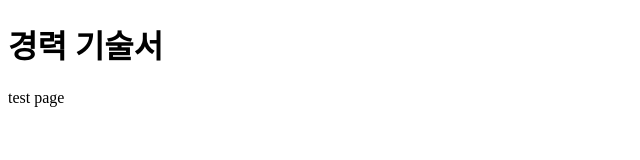
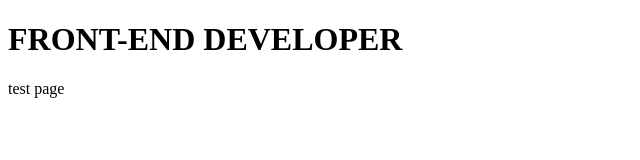
Before and after one commit to ddodinp/ddodinp.github.io, a plain HTML site: page index.html in a window 1280 px wide. Shown: the whole page, without its empty margins (0-640 px from the left). Drawn offline with Linux system fonts and the light colour scheme.

Commit message:
test commit2

```diff
--- a/index.html
+++ b/index.html
@@ -4,11 +4,11 @@
   <meta charset="UTF-8">
   <meta http-equiv="X-UA-Compatible" content="IE=edge">
   <meta name="viewport" content="width=device-width, initial-scale=1.0">
-  <title>박소진 | RESUME</title>
+  <title>박소진 | resume</title>
 </head>
 <body>
   <!-- https://ddodinp.netlify.app -->
-  <h1>경력 기술서</h1>
+  <h1>FRONT-END DEVELOPER</h1>
   <p>test page</p>
 </body>
 </html>
```
